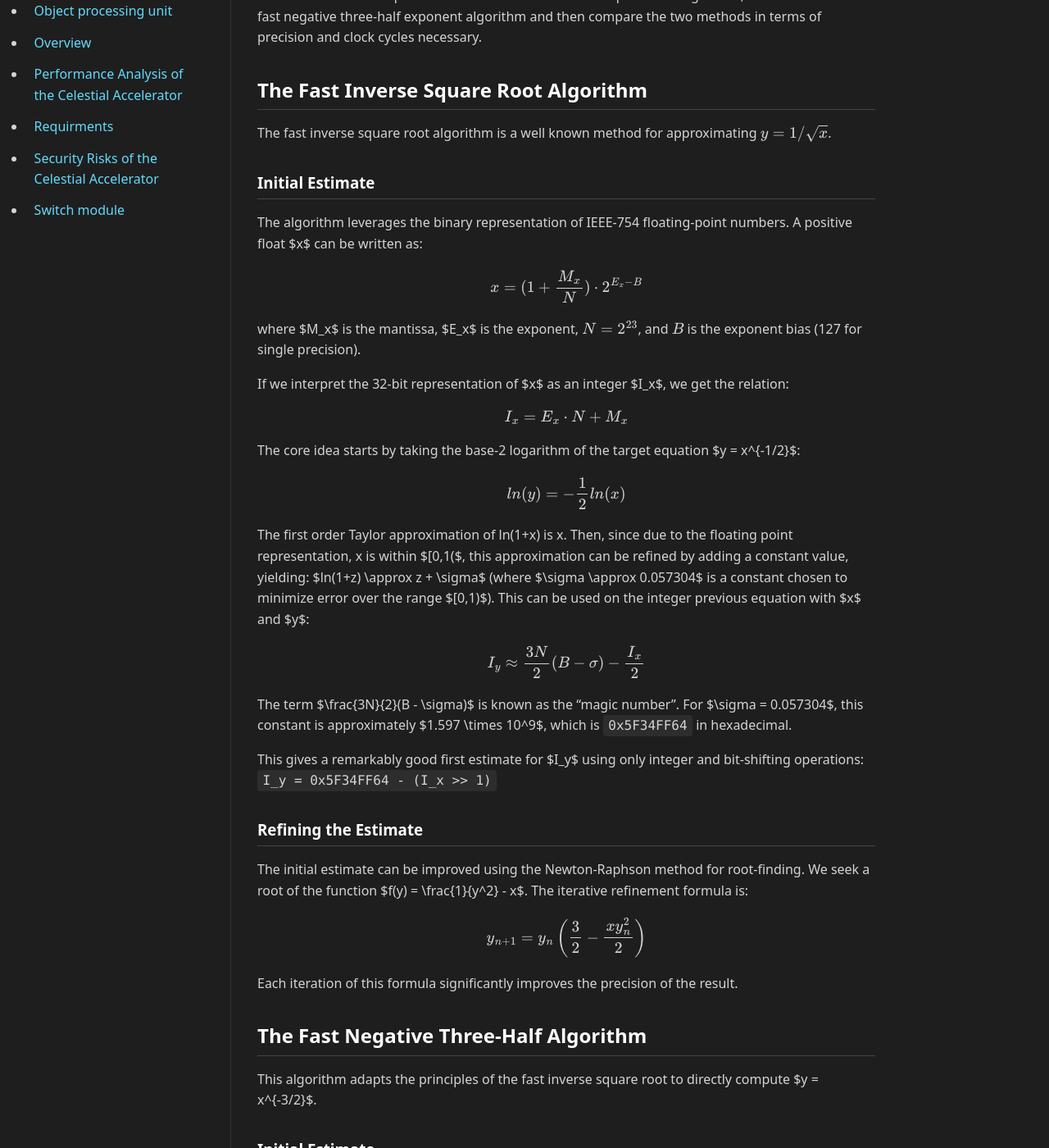
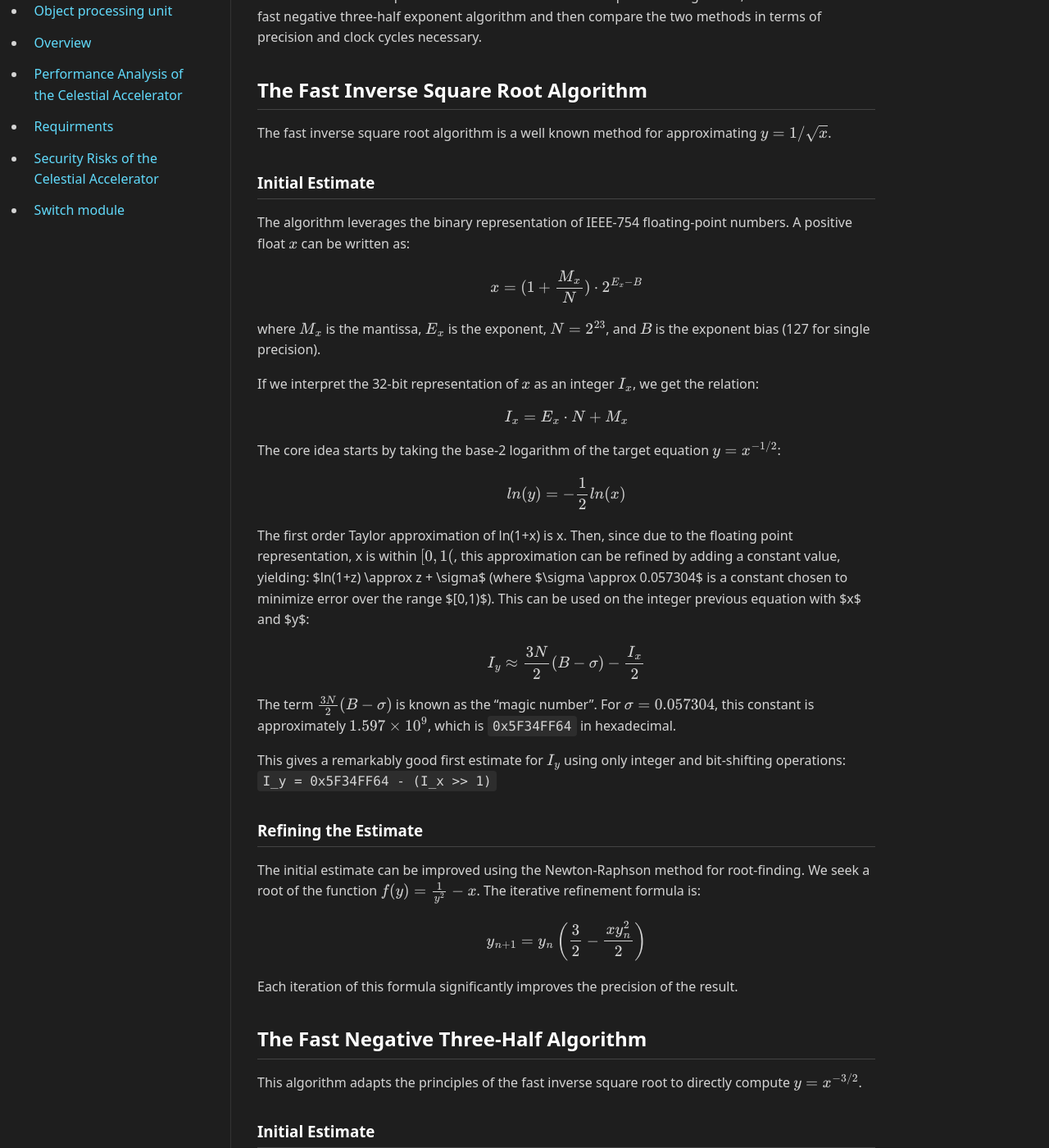
Before and after one commit to Vyndicta/Celestial, a Jekyll site: the page built from docs/celestial-accelerator-docs/modules/fast-negative-three-half.md, in a window 1280 px wide and 1400 px high, scrolled down 273 px. Shown: the whole window at 82% size. Built offline with Jekyll 4.4.1, drawn with Linux system fonts in a browser that asks for light colours; our own code applies the rules of GitHub Pages for plain Markdown files.

Commit message:
Updating the doc

```diff
--- a/docs/celestial-accelerator-docs/modules/fast-negative-three-half.md
+++ b/docs/celestial-accelerator-docs/modules/fast-negative-three-half.md
@@ -10,27 +10,27 @@ The fast inverse square root algorithm is a well known method for approximating
 
 ### Initial Estimate
 
-The algorithm leverages the binary representation of IEEE-754 floating-point numbers. A positive float $x$ can be written as:
+The algorithm leverages the binary representation of IEEE-754 floating-point numbers. A positive float $$x$$ can be written as:
 
 $$
 x = (1 + \frac{M_x}{N}) \cdot 2^{E_x-B}
 $$
 
-where $M_x$ is the mantissa, $E_x$ is the exponent, $$N=2^{23}$$, and $$B$$ is the exponent bias (127 for single precision).
+where $$M_x$$ is the mantissa, $$E_x$$ is the exponent, $$N=2^{23}$$, and $$B$$ is the exponent bias (127 for single precision).
 
-If we interpret the 32-bit representation of $x$ as an integer $I_x$, we get the relation:
+If we interpret the 32-bit representation of $$x$$ as an integer $$I_x$$, we get the relation:
 
 $$
 I_x = E_x \cdot N + M_x
 $$
 
-The core idea starts by taking the base-2 logarithm of the target equation $y = x^{-1/2}$:
+The core idea starts by taking the base-2 logarithm of the target equation $$y = x^{-1/2}$$:
 
 $$
 ln(y) = -\frac{1}{2} ln(x)
 $$
 
-The first order Taylor approximation of ln(1+x) is x. Then, since due to the floating point representation, x is within $[0,1($, this approximation can be refined by adding a constant value, yielding:
+The first order Taylor approximation of ln(1+x) is x. Then, since due to the floating point representation, x is within $$[0,1($$, this approximation can be refined by adding a constant value, yielding:
 $ln(1+z) \approx z + \sigma$ (where $\sigma \approx 0.057304$ is a constant chosen to minimize error over the range $[0,1)$).
 This can be used on the integer previous equation with $x$ and $y$:
 
@@ -38,14 +38,14 @@ $$
 I_y \approx \frac{3N}{2}(B - \sigma) - \frac{I_x}{2}
 $$
 
-The term $\frac{3N}{2}(B - \sigma)$ is known as the "magic number". For $\sigma = 0.057304$, this constant is approximately $1.597 \times 10^9$, which is `0x5F34FF64` in hexadecimal.
+The term $$\frac{3N}{2}(B - \sigma)$$ is known as the "magic number". For $$\sigma = 0.057304$$, this constant is approximately $$1.597 \times 10^9$$, which is `0x5F34FF64` in hexadecimal.
 
-This gives a remarkably good first estimate for $I_y$ using only integer and bit-shifting operations:
+This gives a remarkably good first estimate for $$I_y$$ using only integer and bit-shifting operations:
 `I_y = 0x5F34FF64 - (I_x >> 1)`
 
 ### Refining the Estimate
 
-The initial estimate can be improved using the Newton-Raphson method for root-finding. We seek a root of the function $f(y) = \frac{1}{y^2} - x$. The iterative refinement formula is:
+The initial estimate can be improved using the Newton-Raphson method for root-finding. We seek a root of the function $$f(y) = \frac{1}{y^2} - x$$. The iterative refinement formula is:
 
 $$
 y_{n+1} = y_n \left( \frac{3}{2} - \frac{x y_n^2}{2} \right)
@@ -55,7 +55,7 @@ Each iteration of this formula significantly improves the precision of the resul
 
 ## The Fast Negative Three-Half Algorithm
 
-This algorithm adapts the principles of the fast inverse square root to directly compute $y = x^{-3/2}$.
+This algorithm adapts the principles of the fast inverse square root to directly compute $$y = x^{-3/2}$$.
 
 ### Initial Estimate
 
```
